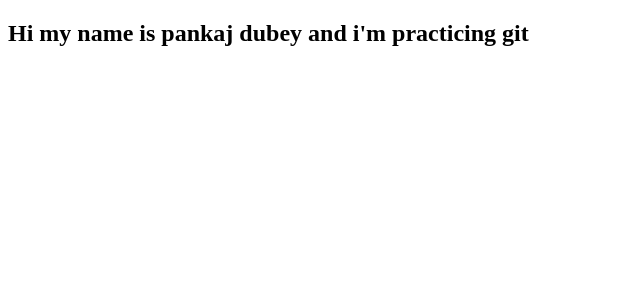
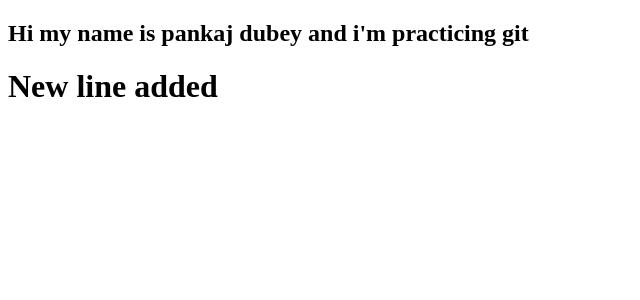
Before and after one commit to asutosh2005/git-practice-ui, an Angular app: page / in a window 1280 px wide. Shown: the top 300 px of the page, without its empty margins (0-640 px from the left). Built offline with nearby package versions, Linux system fonts and the light colour scheme.

Commit message:
new heading added

```diff
--- a/src/app/app.component.html
+++ b/src/app/app.component.html
@@ -1 +1,2 @@
 <h2>Hi my name is pankaj dubey and i'm practicing git</h2>
+<h1>New line added</h1>
```
